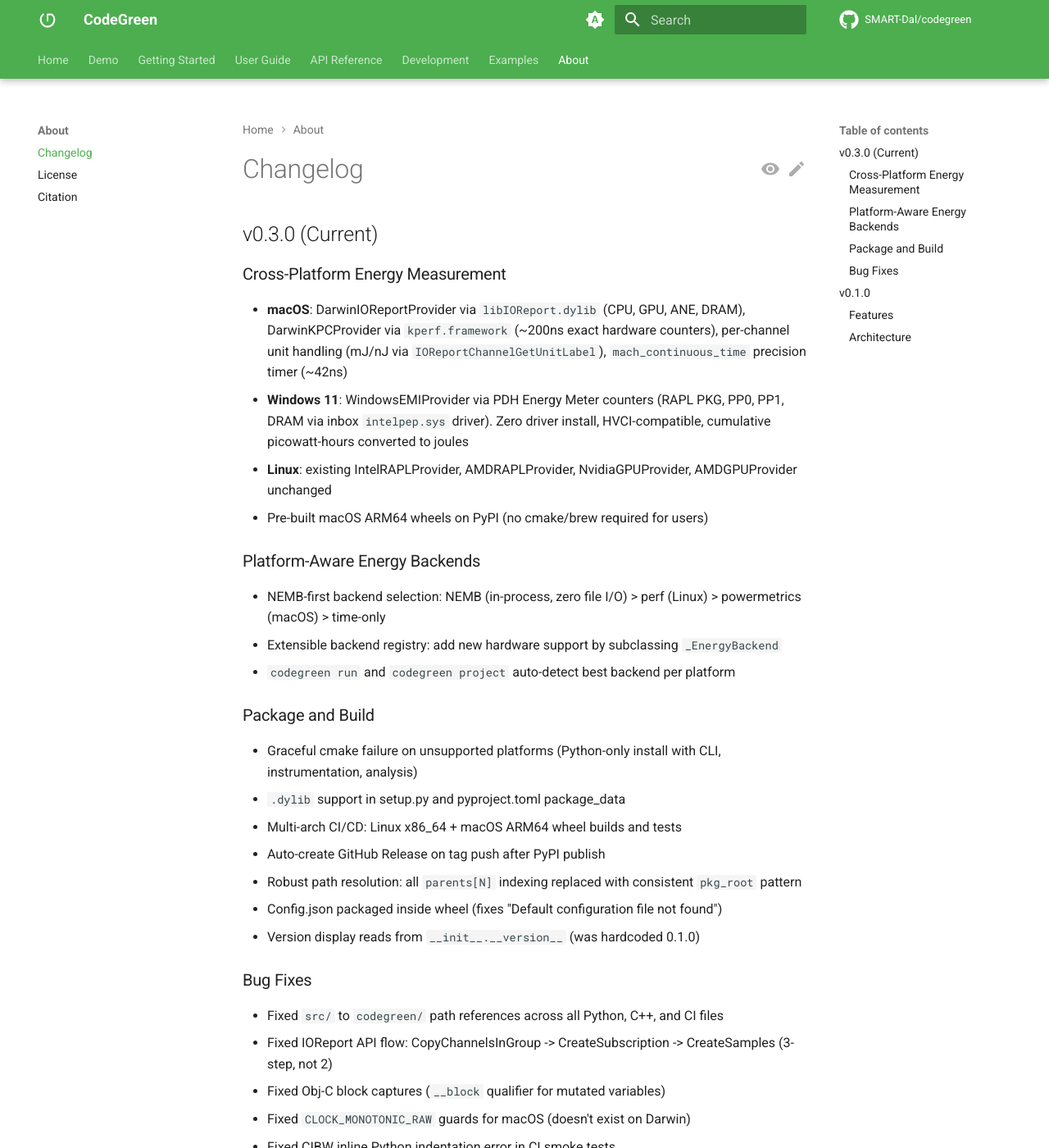
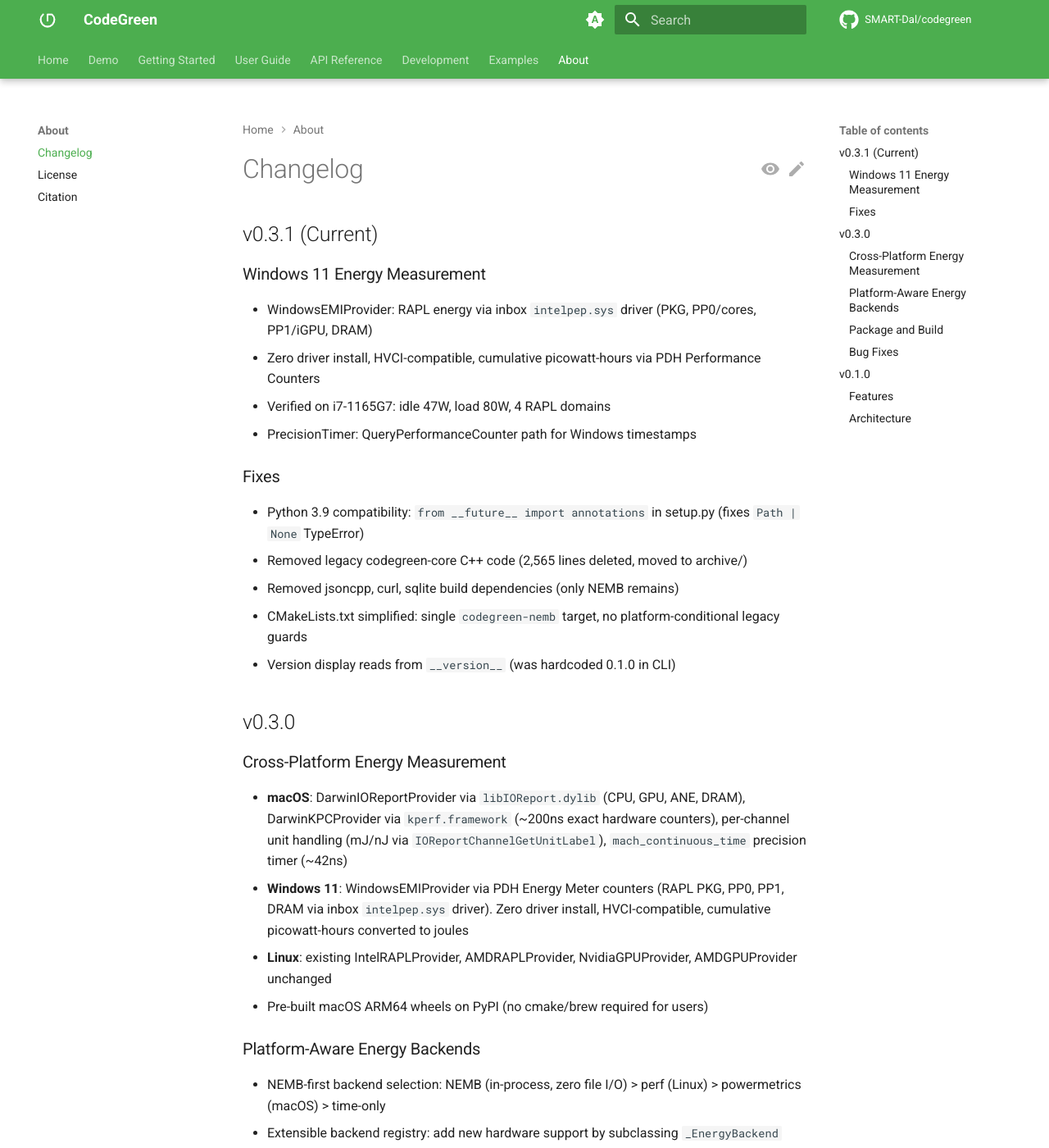
Before and after one commit to SMART-Dal/codegreen, an MkDocs documentation site: the page built from docs/website/docs/about/changelog.md, in a window 1280 px wide and 1400 px high. Shown: the whole window at 82% size. Built offline with MkDocs 1.6.1 and Material for MkDocs 9.7.7, drawn with Linux system fonts in a browser that asks for light colours; comment, search, counter and statistics services are not loaded; the version menu is left out.

Commit message:
v0.3.1: Windows EMI support, Python 3.9 fix, legacy removal

```diff
--- a/codegreen/__init__.py
+++ b/codegreen/__init__.py
@@ -5,7 +5,7 @@ A comprehensive energy measurement and code optimization tool for developers
 and researchers who need precise, fine-grained energy consumption analysis.
 """
 
-__version__ = "0.3.0"
+__version__ = "0.3.1"
 __author__ = "Saurabhsingh Rajput"
 __email__ = "saurabh@dal.ca"
 __description__ = "Energy-aware software development tool"
--- a/docs/website/docs/about/changelog.md
+++ b/docs/website/docs/about/changelog.md
@@ -1,6 +1,21 @@
 # Changelog
 
-## v0.3.0 (Current)
+## v0.3.1 (Current)
+
+### Windows 11 Energy Measurement
+- WindowsEMIProvider: RAPL energy via inbox `intelpep.sys` driver (PKG, PP0/cores, PP1/iGPU, DRAM)
+- Zero driver install, HVCI-compatible, cumulative picowatt-hours via PDH Performance Counters
+- Verified on i7-1165G7: idle 47W, load 80W, 4 RAPL domains
+- PrecisionTimer: QueryPerformanceCounter path for Windows timestamps
+
+### Fixes
+- Python 3.9 compatibility: `from __future__ import annotations` in setup.py (fixes `Path | None` TypeError)
+- Removed legacy codegreen-core C++ code (2,565 lines deleted, moved to archive/)
+- Removed jsoncpp, curl, sqlite build dependencies (only NEMB remains)
+- CMakeLists.txt simplified: single `codegreen-nemb` target, no platform-conditional legacy guards
+- Version display reads from `__version__` (was hardcoded 0.1.0 in CLI)
+
+## v0.3.0
 
 ### Cross-Platform Energy Measurement
 - **macOS**: DarwinIOReportProvider via `libIOReport.dylib` (CPU, GPU, ANE, DRAM), DarwinKPCProvider via `kperf.framework` (~200ns exact hardware counters), per-channel unit handling (mJ/nJ via `IOReportChannelGetUnitLabel`), `mach_continuous_time` precision timer (~42ns)
--- a/pyproject.toml
+++ b/pyproject.toml
@@ -4,7 +4,7 @@ build-backend = "setuptools.build_meta"
 
 [project]
 name = "codegreen"
-version = "0.3.0"
+version = "0.3.1"
 description = "Energy-aware software development tool for measuring and optimizing code energy consumption"
 readme = "README.md"
 license = {file = "LICENSE"}
```
